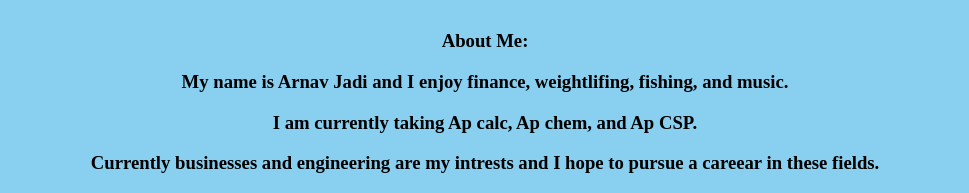
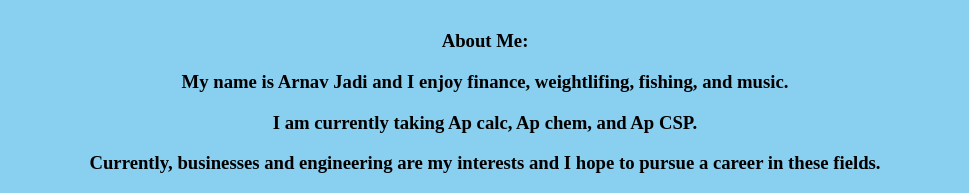
Before and after one commit to WVCS/website-Arnav-Jadi, a plain HTML site: page index.html in a window 1280 px wide. Shown: the part 1136-1329 px from the top of the page, without its empty margins (155-1124 px from the left). Drawn offline with Linux system fonts and the light colour scheme.

Commit message:
Update index.html

```diff
--- a/index.html
+++ b/index.html
@@ -38,7 +38,7 @@
      <h3> About Me: </h3>
       <h3> My name is Arnav Jadi and I enjoy finance, weightlifing, fishing, and music. </h3>
       <h3> I am currently taking Ap calc, Ap chem, and Ap CSP.  </h3>
-      <h3> Currently businesses and engineering are my intrests and I hope to pursue a careear in these fields. </h3>
+      <h3> Currently, businesses and engineering are my interests and I hope to pursue a career in these fields. </h3>
 
       </center>
 
```
